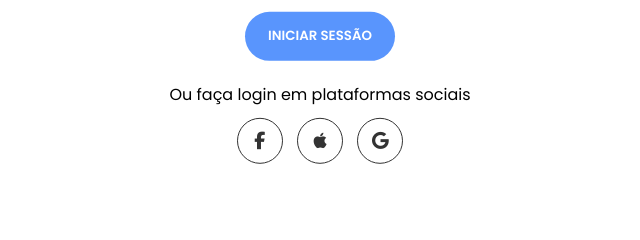
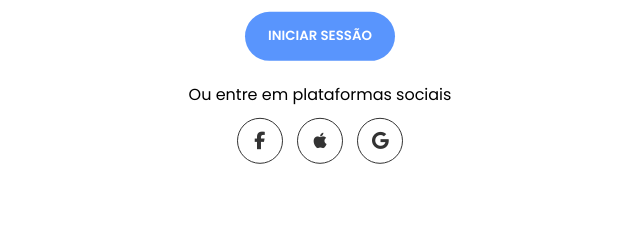
Before and after one commit to viniassis23/agencia-de-turismo, a plain HTML site: page login/login.html in a window 1280 px wide. Shown: the part 424-664 px from the top of the page, 640-1280 px from the left. Drawn offline with Linux system fonts and the light colour scheme.

Commit message:
Login page

```diff
--- a/login/login.html
+++ b/login/login.html
@@ -25,7 +25,7 @@
               <input type="password" placeholder="Senha" />
             </div>
             <input type="submit" value="Iniciar Sessão" class="btn solid" />
-            <p class="social-text">Ou faça login em plataformas sociais</p>
+            <p class="social-text">Ou entre em plataformas sociais</p>
             <div class="social-media">
               <a href="#" class="social-icon">
                 <i class="fab fa-facebook-f"></i>
```
